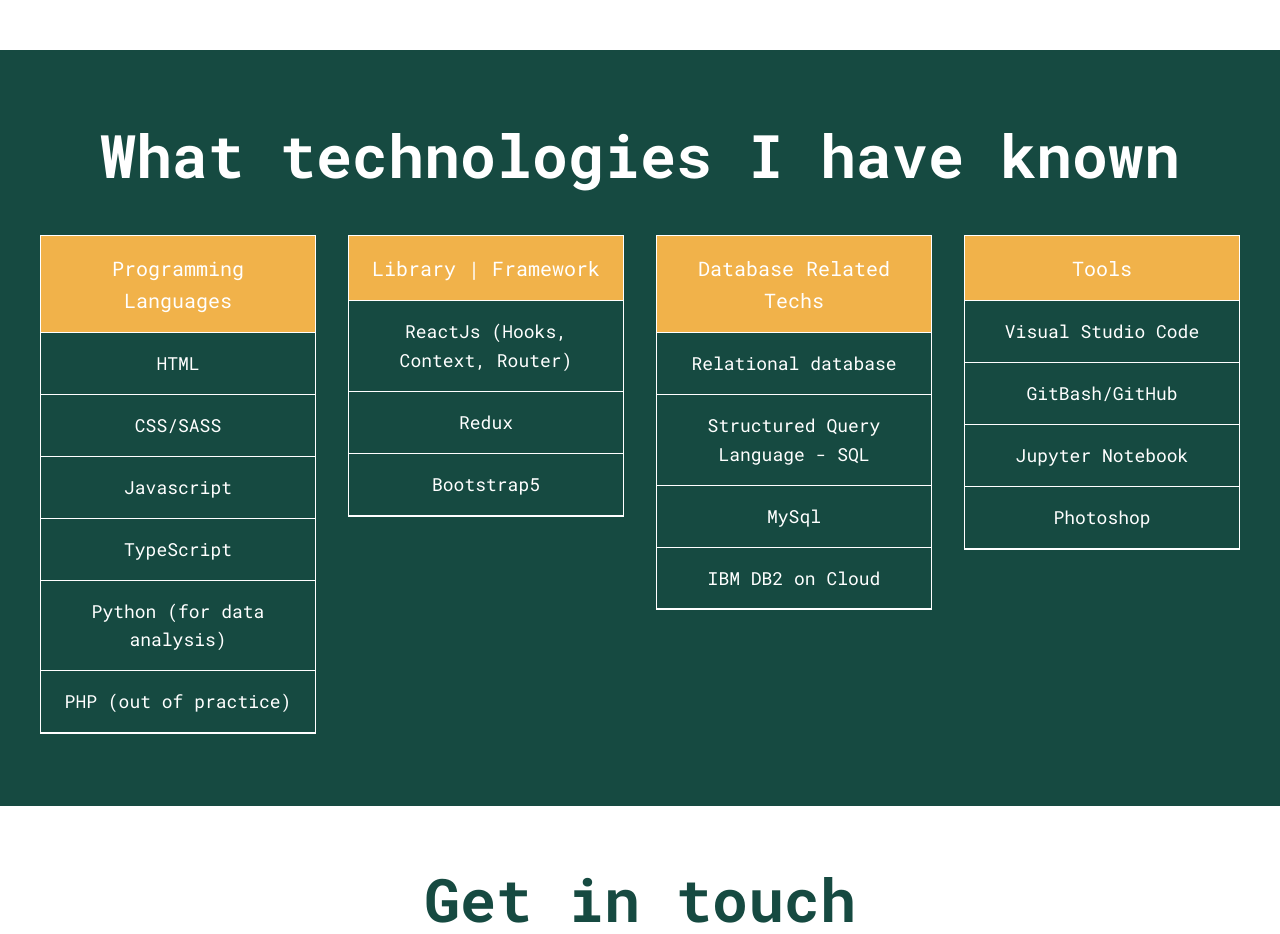
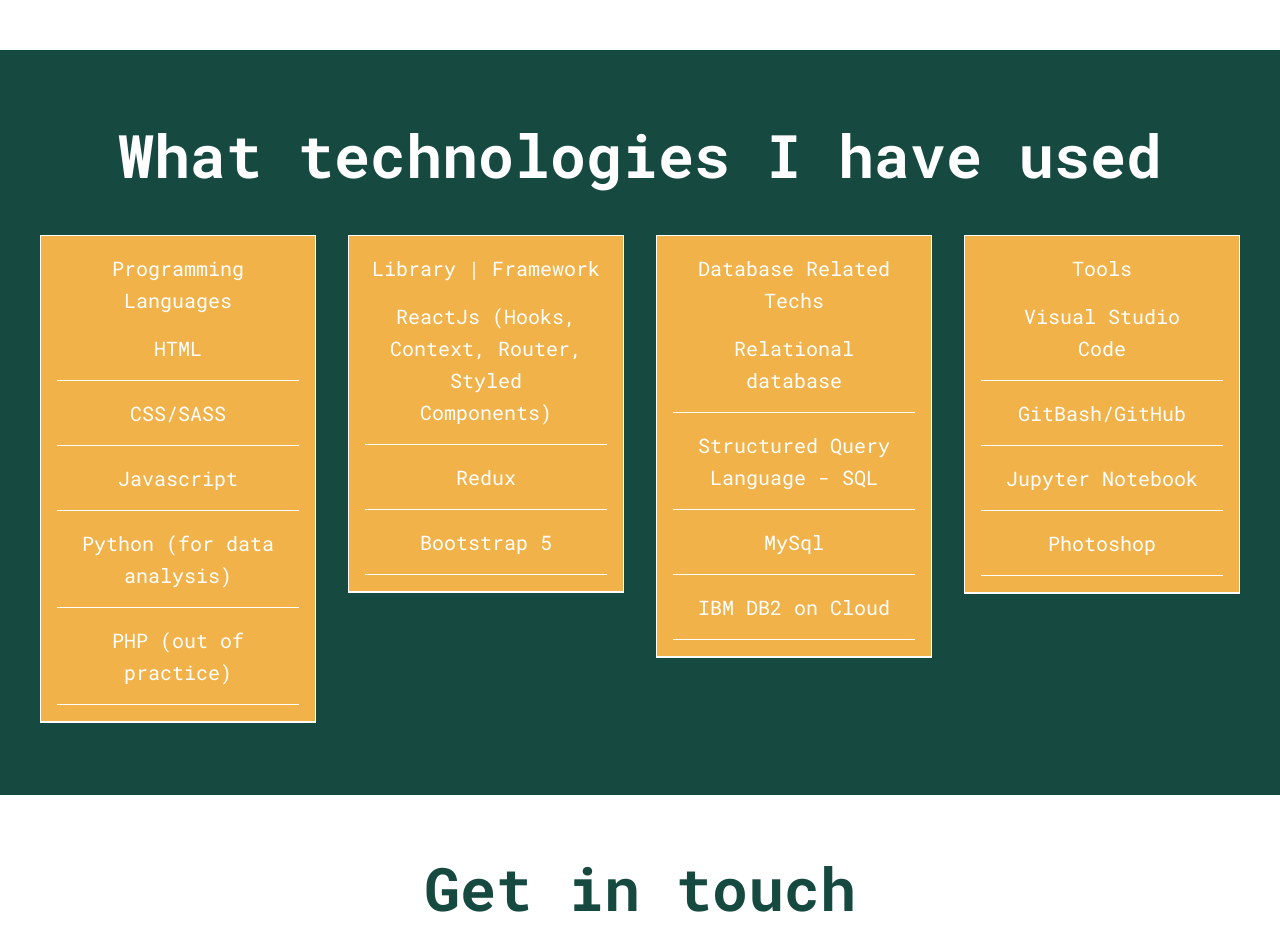
Before and after one commit to hangnguyen81/portfolio, a plain HTML site: page index.html in a window 1280 px wide. Shown: the part 2860-3794 px from the top of the page. Drawn offline with nearby package versions, Linux system fonts and the light colour scheme.

Commit message:
Update js code of techs

```diff
--- a/index.html
+++ b/index.html
@@ -77,47 +77,10 @@
       </section>
 
       <section class="tech-skills" id='tech-skills'>
-        <h2 class="section__title section__title__tech">What technologies I have known</h2>
-        <div class="tech-grid">
-          <div class="columns">
-            <ul class="columns-title">
-              <li class="orange">Programming Languages</li>
-              <li>HTML</li>
-              <li>CSS/SASS</li>
-              <li>Javascript</li>
-              <li>TypeScript</li>
-              <li>Python (for data analysis)</li>
-              <li>PHP (out of practice)</li>
-            </ul>
-          </div>
-          <div class="columns">
-            <ul class="columns-title">
-              <li class="orange">Library | Framework</li>
-              <li>ReactJs (Hooks, Context, Router)</li>
-              <li>Redux</li>
-              <li>Bootstrap5</li>
-            </ul>
-          </div>
-          <div class="columns">
-            <ul class="columns-title">
-              <li class="orange">Database Related Techs</li>
-              <li>Relational database</li>
-              <li>Structured Query Language - SQL</li>
-              <li>MySql</li>
-              <li>IBM DB2 on Cloud</li>
-            </ul>
-          </div>
-          <div class="columns">
-            <ul class="columns-title">
-              <li class="orange">Tools</li>
-              <li>Visual Studio Code</li>
-              <li>GitBash/GitHub</li>
-              <li>Jupyter Notebook</li>
-              <li>Photoshop</li>
-            </ul>
-          </div>
+        <h2 class="section__title section__title__tech">What technologies I have used</h2>
+        <div id="tech-grid" class="tech-grid">
+          <!-- tech-card display here by javascript -->
         </div>
-
       </section>
 
         <!-- Footer -->
--- a/index.js
+++ b/index.js
@@ -215,3 +215,128 @@ navLinks.forEach(link => {
         document.body.classList.remove('nav-open')
     })
 })
+
+const techs = [
+    {
+        id: 1,
+        title: "HTML",
+        category: "Programming Languages",
+        info:"",
+    },
+    {
+        id: 2,
+        title: "CSS/SASS",
+        category: "Programming Languages",
+        info:"",
+    },
+    {
+        id: 3,
+        title: "Javascript",
+        category: "Programming Languages",
+        info:"",
+    },
+    {
+        id: 4,
+        title: "Python",
+        category: "Programming Languages",
+        info:"for data analysis",
+    },
+    {
+        id: 5,
+        title: "PHP",
+        category: "Programming Languages",
+        info:"out of practice"
+    },
+    {
+        id: 6,
+        title: "ReactJs",
+        category: "Library | Framework",
+        info:"Hooks, Context, Router, Styled Components"
+    },
+    {
+        id: 7,
+        title: "Redux",
+        category: "Library | Framework",
+        info:""
+    },
+    {
+        id: 8,
+        title: "Bootstrap 5",
+        category: "Library | Framework",
+        info:""
+    },
+    {
+        id: 9,
+        title: "Relational database",
+        category: "Database Related Techs",
+        info:""
+    },
+    {
+        id: 10,
+        title: "Structured Query Language - SQL",
+        category: "Database Related Techs",
+        info:""
+    },
+    {
+        id: 11,
+        title: "MySql",
+        category: "Database Related Techs",
+        info:""
+    },
+    {
+        id: 12,
+        title: "IBM DB2 on Cloud",
+        category: "Database Related Techs",
+        info:""
+    },
+    {
+        id: 13,
+        title: "Visual Studio Code",
+        category: "Tools",
+        info:""
+    },
+    {
+        id: 14,
+        title: "GitBash/GitHub",
+        category: "Tools",
+        info:""
+    },
+    {
+        id: 15,
+        title: "Jupyter Notebook",
+        category: "Tools",
+        info:""
+    },
+    {
+        id: 15,
+        title: "Photoshop",
+        category: "Tools",
+        info:""
+    }
+]
+
+const techCategories = [...new Set(techs.map(item => item.category))]
+
+function renderTechs(){
+    let techHtml = '';
+    for (let item of techCategories){
+        techHtml += `
+            <div class="columns">
+                <ul class="columns-title">
+                    <li class="orange"> ${item}        `
+        const techsItems = techs.filter(tech =>tech.category === item)
+        for (let techsItem of techsItems){
+            techHtml +=`
+                    <li>${techsItem.title} ${techsItem.info ===""? '': '(' + techsItem.info +')'}</li>
+            `
+        }
+        techHtml += `
+                    </li>
+                </ul>
+            </div>
+        `
+    }
+    return techHtml;
+}
+const techGrid = document.getElementById('tech-grid')
+techGrid.innerHTML  = renderTechs()
```
